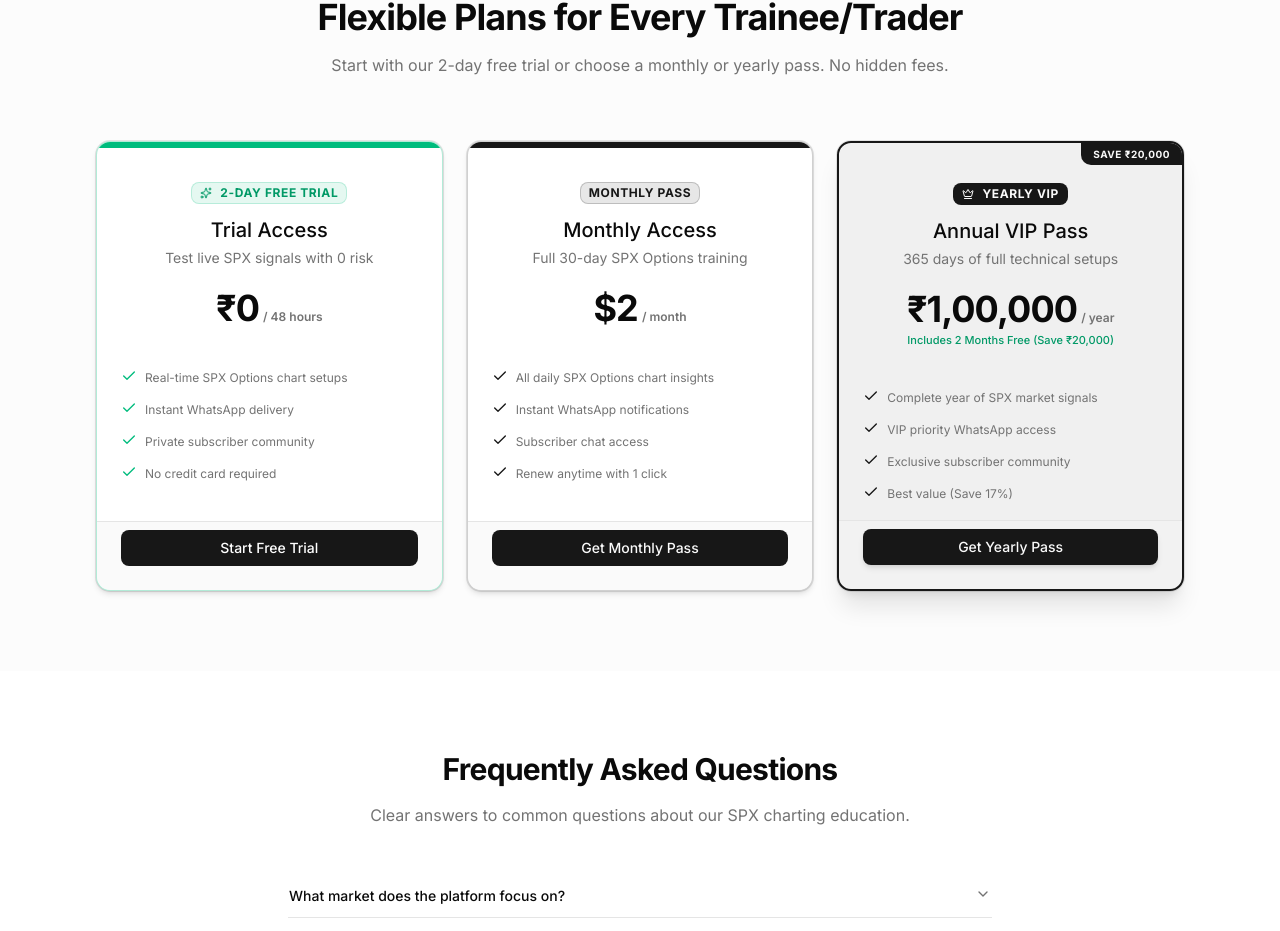
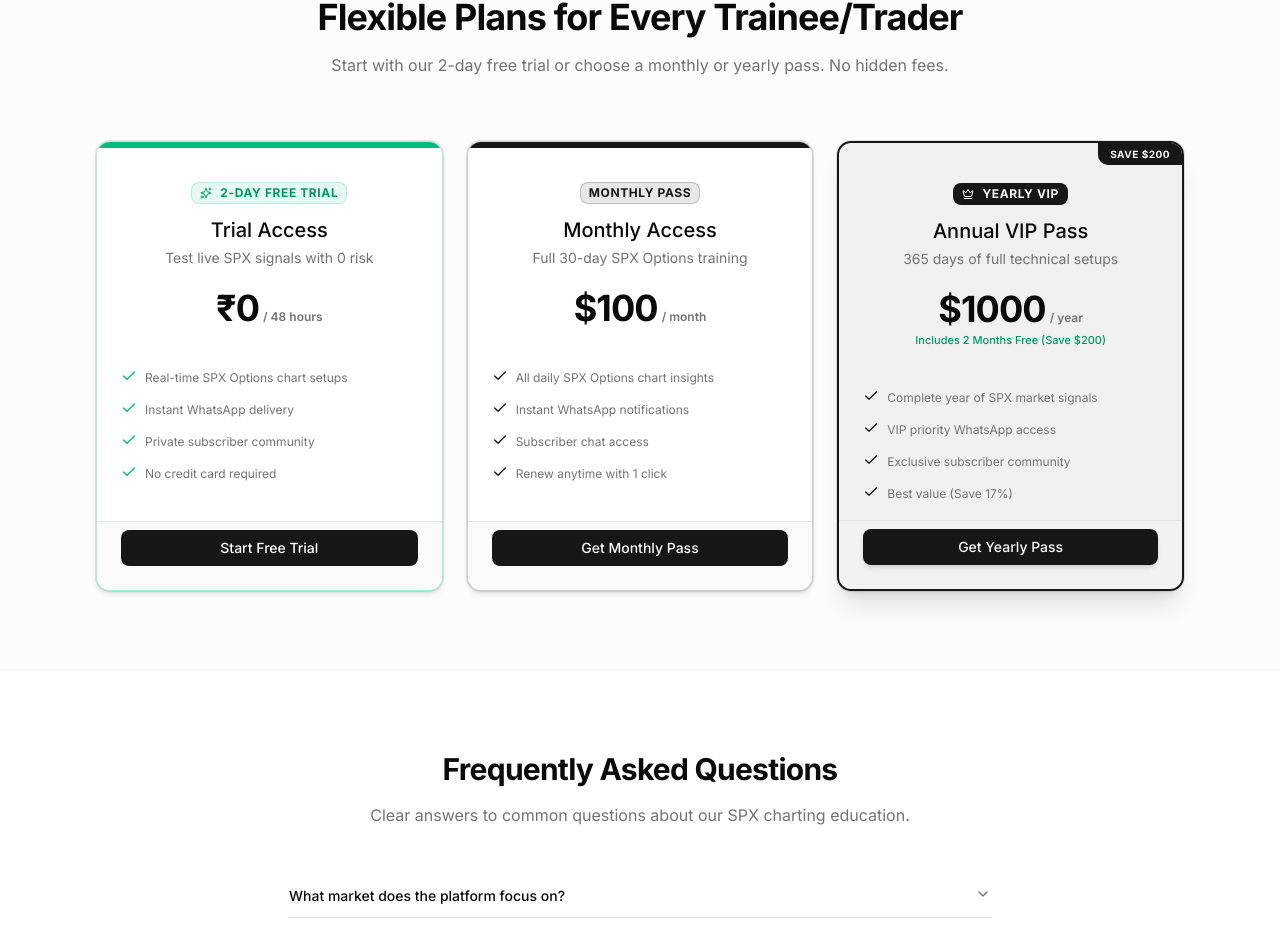
Before and after one commit to pankajgupta021/Justonetrade.in, a Next.js app: page / in a window 1280 px wide. Shown: the part 3521-4452 px from the top of the page. Built offline with nearby package versions, Linux system fonts and the light colour scheme; no server answers.

Commit message:
pricing updated back to 100$

```diff
--- a/app/api/payments/create-order/route.ts
+++ b/app/api/payments/create-order/route.ts
@@ -22,8 +22,7 @@ export async function POST(req: Request) {
     const plan = body?.plan === "yearly" ? "yearly" : "monthly";
 
     const currency = "USD";
-    const amount = plan === "yearly" ? 100000 : 200;   // $1000 or $2 in cents
-
+    const amount = plan === "yearly" ? 100000 : 10000;   // $1000 or $100 in cents
     const razorpay = new Razorpay({
       key_id: process.env.RAZORPAY_KEY_ID,
       key_secret: process.env.RAZORPAY_KEY_SECRET,
--- a/app/api/payments/create-subscription/route.ts
+++ b/app/api/payments/create-subscription/route.ts
@@ -37,7 +37,7 @@ export async function POST(req: Request) {
       data: {
         userId: session.user.id,
         razorpayOrderId: subscription.id,
-        amount: 200, // $100 in cents
+        amount: 10000, // $100 in cents
         currency: "USD",
         isRecurring: true,
         status: "PENDING",
--- a/components/landing/Pricing.tsx
+++ b/components/landing/Pricing.tsx
@@ -101,7 +101,7 @@ export function Pricing() {
                 <CardTitle className="text-xl">Monthly Access</CardTitle>
                 <CardDescription>Full 30-day SPX Options training</CardDescription>
                 <div className="mt-4 flex items-baseline justify-center gap-x-1">
-                  <span className="text-4xl font-bold tracking-tight text-foreground">$2</span>
+                  <span className="text-4xl font-bold tracking-tight text-foreground">$100</span>
                   <span className="text-xs font-semibold text-muted-foreground">/ month</span>
                 </div>
               </CardHeader>
@@ -149,7 +149,7 @@ export function Pricing() {
           >
             <Card className="border-2 border-primary bg-primary/5 shadow-xl relative overflow-hidden flex flex-col justify-between w-full">
               <div className="absolute top-0 right-0 bg-primary text-primary-foreground text-[10px] font-bold px-3 py-1 rounded-bl-lg uppercase tracking-wider">
-                Save ₹20,000
+                Save $200
               </div>
               <CardHeader className="text-center pb-6 pt-6">
                 <div className="flex justify-center mb-2">
@@ -160,10 +160,10 @@ export function Pricing() {
                 <CardTitle className="text-xl">Annual VIP Pass</CardTitle>
                 <CardDescription>365 days of full technical setups</CardDescription>
                 <div className="mt-4 flex items-baseline justify-center gap-x-1">
-                  <span className="text-4xl font-bold tracking-tight text-foreground">₹1,00,000</span>
+                  <span className="text-4xl font-bold tracking-tight text-foreground">$1000</span>
                   <span className="text-xs font-semibold text-muted-foreground">/ year</span>
                 </div>
-                <span className="text-[11px] text-emerald-600 dark:text-emerald-400 font-medium">Includes 2 Months Free (Save ₹20,000)</span>
+                <span className="text-[11px] text-emerald-600 dark:text-emerald-400 font-medium">Includes 2 Months Free (Save $200)</span>
               </CardHeader>
               <CardContent className="px-6 flex-1">
                 <ul className="space-y-3 text-xs leading-5 text-muted-foreground">
--- a/components/payments/RazorpayCheckout.tsx
+++ b/components/payments/RazorpayCheckout.tsx
@@ -227,7 +227,7 @@ export function RazorpayCheckout({ hasUsedTrial = false, onSuccess }: RazorpayCh
 
             <div className="mt-3">
               <div className="text-2xl font-bold">
-                $2 <span className="text-xs font-normal text-muted-foreground">/ month</span>
+                $100 <span className="text-xs font-normal text-muted-foreground">/ month</span>
               </div>
               <p className="text-xs text-muted-foreground mt-0.5">30-Day Uninterrupted Access</p>
             </div>
@@ -258,7 +258,7 @@ export function RazorpayCheckout({ hasUsedTrial = false, onSuccess }: RazorpayCh
               {isLoading === "recurring" ? (
                 <><Loader2 className="mr-1.5 h-3.5 w-3.5 animate-spin" /> Processing...</>
               ) : (
-                "Monthly Auto-Renew ($2)"
+                "Monthly Auto-Renew ($100)"
               )}
             </Button>
             <Button
@@ -270,7 +270,7 @@ export function RazorpayCheckout({ hasUsedTrial = false, onSuccess }: RazorpayCh
               {isLoading === "monthly" ? (
                 <><Loader2 className="mr-1.5 h-3.5 w-3.5 animate-spin" /> Processing...</>
               ) : (
-                "1 Month Only ($2)"
+                "1 Month Only ($100)"
               )}
             </Button>
           </div>
```
